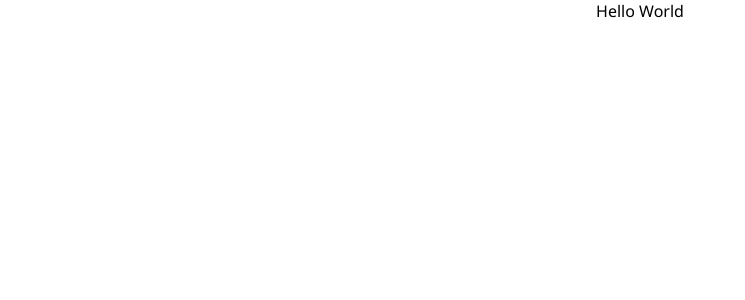
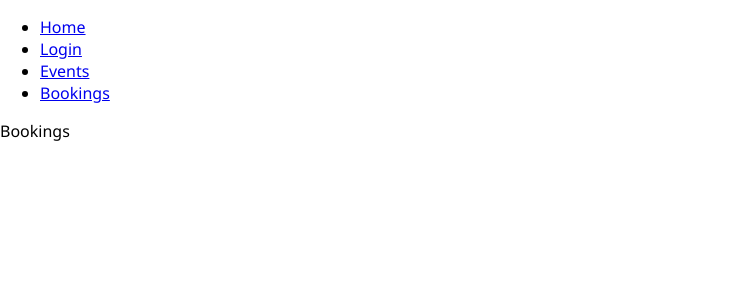
Before and after one commit to itsjan/events-booking-tutorial, a React (Create React App) app in the folder frontend/: page /bookings in a window 1280 px wide. Shown: the top 300 px of the page, without its empty margins (0-745 px from the left). Built offline with nearby package versions, Linux system fonts and the light colour scheme.

Commit message:
Chore: Components folder
Add dummy components for Auth, Booking, Events. Insert BrowserRouter into App.js

```diff
--- a/frontend/src/App.js
+++ b/frontend/src/App.js
@@ -1,13 +1,32 @@
 import React, { Component } from 'react';
+import { BrowserRouter, Route, Link, Redirect, Switch } from 'react-router-dom'
+import Auth from './components/Auth'
+import Events from './components/Events'
+import Bookings from './components/Bookings'
+
 import './App.css';
 
 class App extends Component {
   render() {
     return (
-      <div className="App">
-      Hello World
-      </div>
-    );
+      <BrowserRouter>
+        <div>
+          <ul>
+            <li><Link to='/'>Home</Link></li>
+            <li><Link to='/auth'>Login</Link></li>
+            <li><Link to='/events'>Events</Link></li>
+            <li><Link to='/bookings'>Bookings</Link></li>
+          </ul>
+          <Switch>
+            <Redirect from='/' to="/auth" exact />
+            <Route  path='/auth' component={Auth} />
+            <Route  path='/events' component={Events} />
+            <Route  path='/bookings' component={Bookings} />
+
+          </Switch>
+        </div>
+      </BrowserRouter>
+    )
   }
 }
 
--- /dev/null
+++ b/frontend/src/components/Auth.js
@@ -0,0 +1,21 @@
+import React, {Component} from 'react'
+
+
+class Auth extends Component {
+    constructor(props){
+        super(props)
+        this.state = {
+
+        }
+    }
+
+    render(props){
+
+        return (
+            <div>Login</div>
+        )
+
+    }
+}
+
+export default Auth
--- /dev/null
+++ b/frontend/src/components/Bookings.js
@@ -0,0 +1,20 @@
+import React, {Component} from 'react'
+
+
+class Bookings extends Component {
+    constructor(props){
+        super(props)
+        this.state = {
+
+        }
+    }
+
+    render(props){
+
+        return (
+            <div>Bookings</div>
+        )
+    }
+}
+
+export default Bookings
--- /dev/null
+++ b/frontend/src/components/Events.js
@@ -0,0 +1,21 @@
+import React, {Component} from 'react'
+
+
+class Events extends Component {
+    constructor(props){
+        super(props)
+        this.state = {
+
+        }
+    }
+
+    render(props){
+
+        return (
+            <div>Events</div>
+        )
+
+    }
+}
+
+export default Events
```
